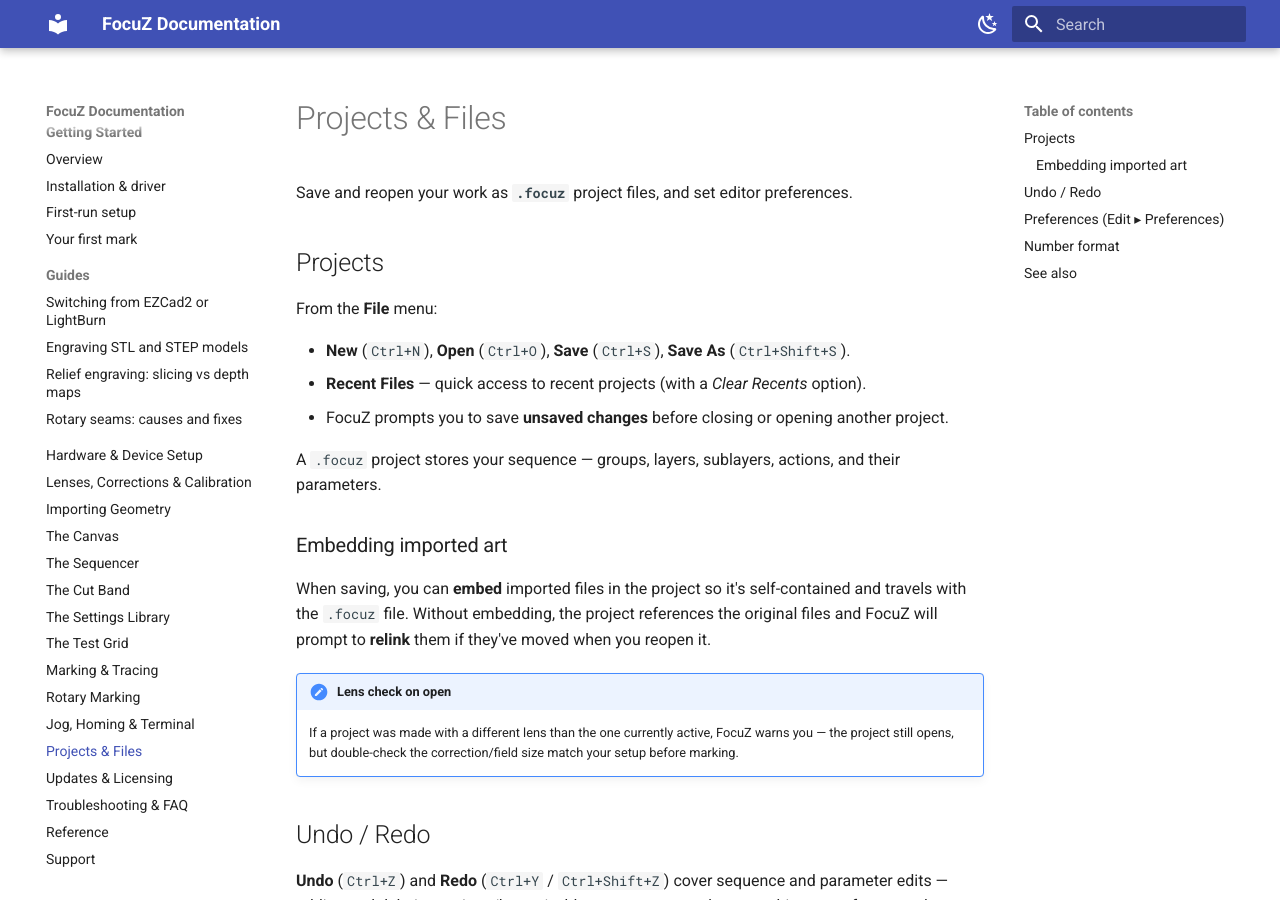
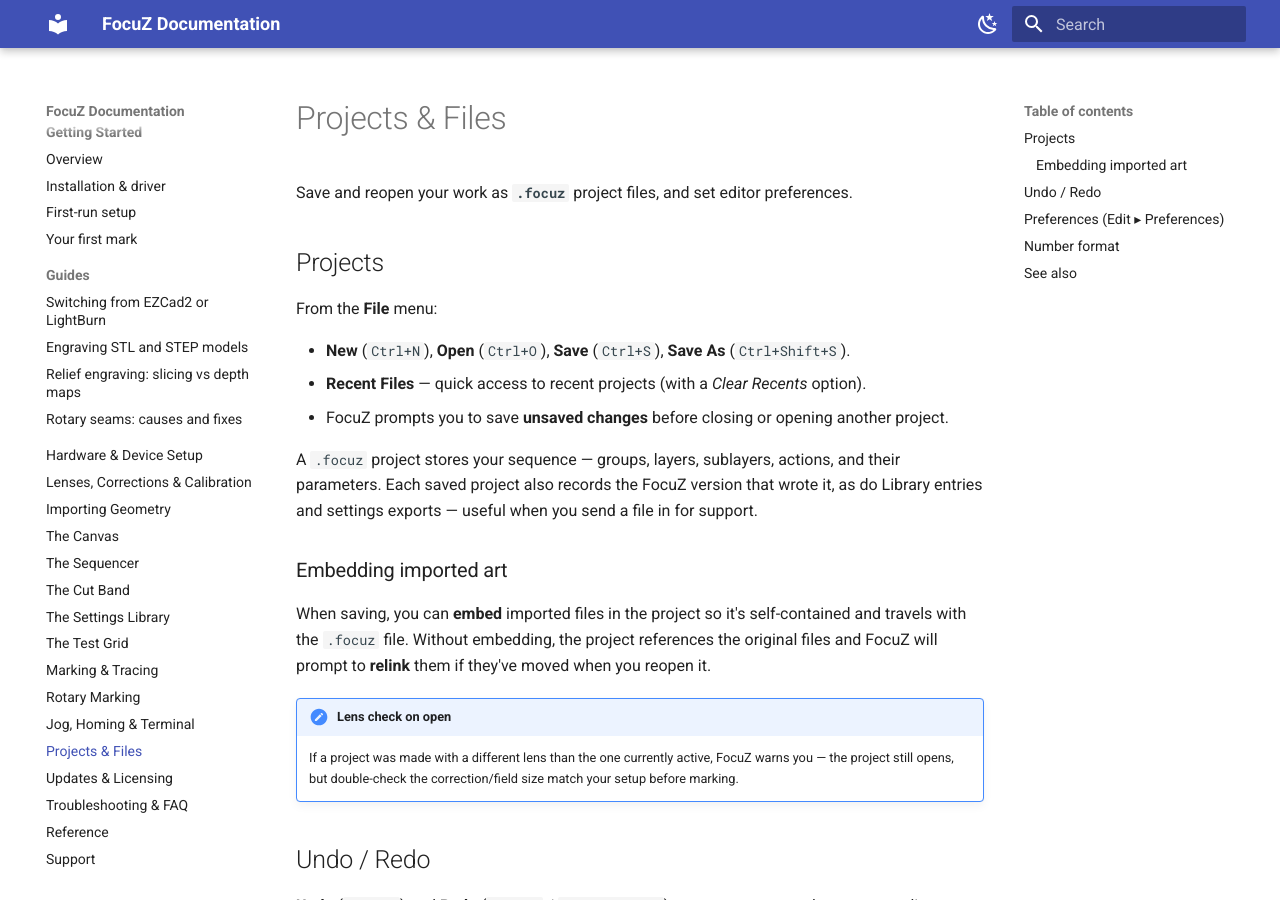
Before and after one commit to Lokahi-Shop/focuz-docs, an MkDocs documentation site: the page built from docs/projects-files.md, in a window 1280 px wide and 900 px high. Built offline with MkDocs 1.6.1 and Material for MkDocs 9.7.7, drawn with Linux system fonts in a browser that asks for light colours.

Commit message:
Projects: saved files record the FocuZ version
Co-Authored-By: Claude Fable 5.1 <noreply@anthropic.com>

```diff
--- a/docs/projects-files.md
+++ b/docs/projects-files.md
@@ -11,6 +11,8 @@ From the **File** menu:
 - FocuZ prompts you to save **unsaved changes** before closing or opening another project.
 
 A `.focuz` project stores your sequence — groups, layers, sublayers, actions, and their parameters.
+Each saved project also records the FocuZ version that wrote it, as do Library entries and settings
+exports — useful when you send a file in for support.
 
 ### Embedding imported art
 
```
